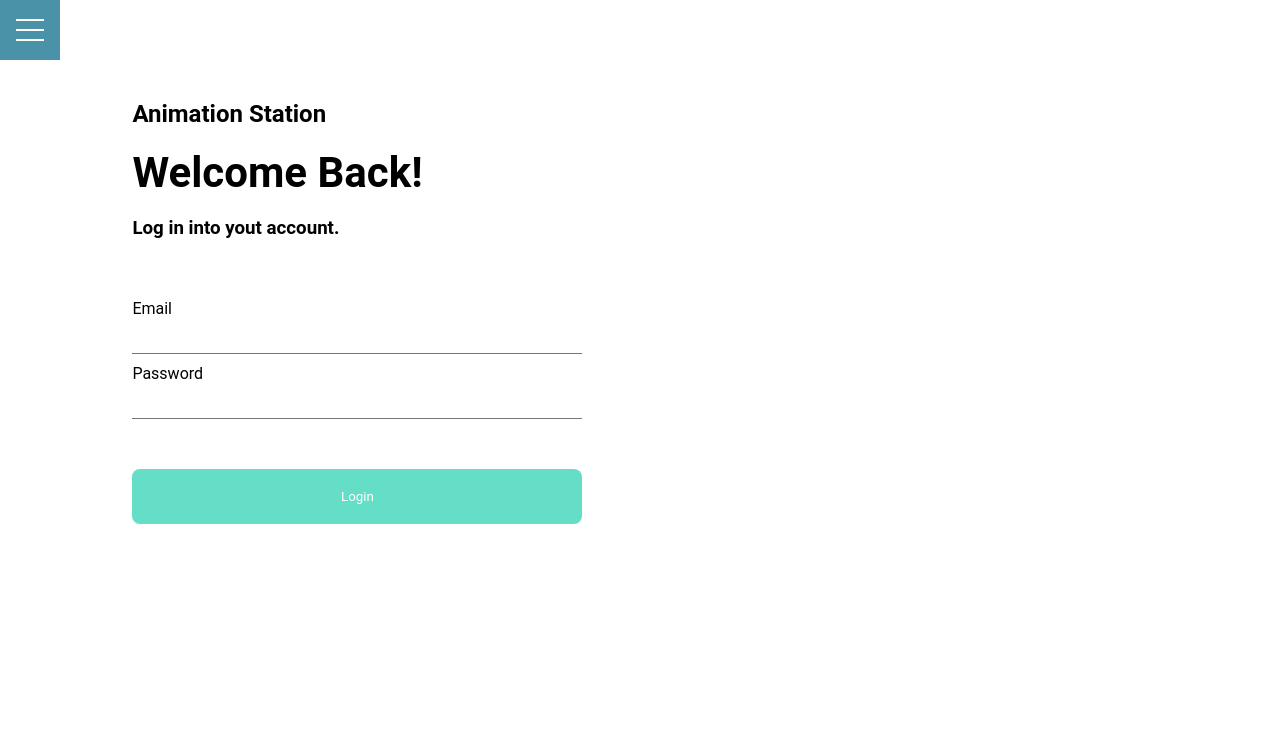
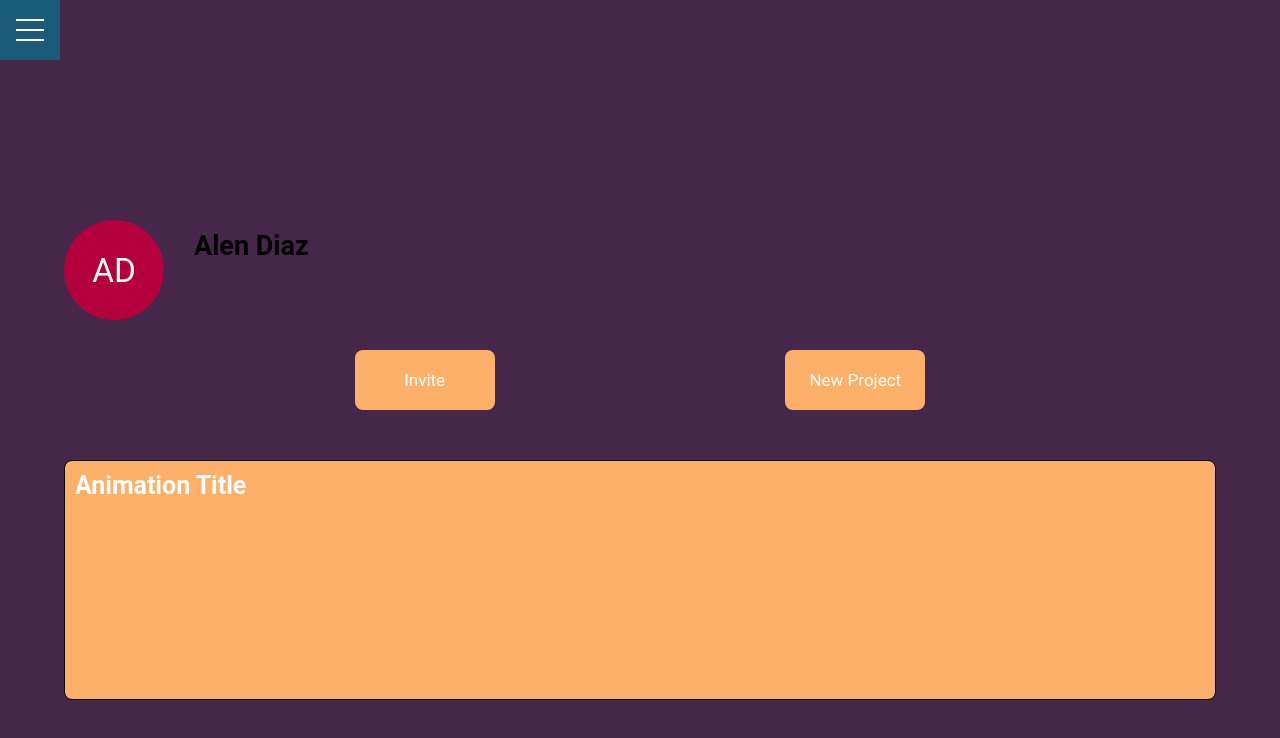
Before and after one commit to nathanielmata/css-animator-capstone-client, a React (Create React App) app in the folder app/: page / in a window 1280 px wide. Shown: the top 738 px of the page. Built offline with nearby package versions, Linux system fonts and the light colour scheme.

Commit message:
profile init

```diff
--- a/app/package.json
+++ b/app/package.json
@@ -7,6 +7,7 @@
     "@testing-library/react": "^11.1.0",
     "@testing-library/user-event": "^12.1.10",
     "react": "^17.0.1",
+    "react-avatar": "^3.9.7",
     "react-dom": "^17.0.1",
     "react-router-dom": "^5.2.0",
     "react-scripts": "4.0.0",
--- a/app/src/App.js
+++ b/app/src/App.js
@@ -4,6 +4,7 @@ import "./App.css";
 import Menu from "./components/menu/Menu";
 import LandingPage from "./routes/landingPage/LandingPage";
 import LoginPage from "./routes/loginPage/LoginPage"
+import ProfilePage from './routes/ProfilePage/ProfilePage'
 
 class App extends React.Component {
   // handlePlay = (e) => {
@@ -17,7 +18,7 @@ class App extends React.Component {
     return (
       <div className="App">
         <Menu />
-        <LoginPage></LoginPage>
+        <ProfilePage></ProfilePage>
       </div>
     );
   }
--- /dev/null
+++ b/app/src/components/AnimationList.js
@@ -0,0 +1,16 @@
+import React from 'react'
+
+const AnimationList = props => {
+    return(
+        <div>
+            <h1 className='animation-list-header' >Animation List</h1>
+            <div className='animation-list-container'>
+                <div className='animation-container'>
+
+                </div>
+            </div>
+        </div>
+    )
+}
+
+export default AnimationList;
--- a/app/src/components/LoginComponent/LoginComponent.js
+++ b/app/src/components/LoginComponent/LoginComponent.js
@@ -14,7 +14,7 @@ const LoginComponent = props =>{
           <input className="user-input" />
           <label className="login-input-label">Password</label>
           <input className="user-input" />
-          <CustomButton color={colors.primaryColor} styles={{marginTop: 50}}>Login</CustomButton>
+          <CustomButton color={colors.purple} styles={{marginTop: 50}}>Login</CustomButton>
         </form>
       </div>
     )
--- /dev/null
+++ b/app/src/components/UserInfo.js
@@ -0,0 +1,26 @@
+import React from "react";
+import Avatar from "react-avatar";
+import CustomButton from "../components/customButton/CustomButton";
+
+const UserInfo = (props) => {
+  let userAvatarList = [
+    "https://images.unsplash.com/photo-1583512603805-3cc6b41f3edb?ixlib=rb-1.2.1&ixid=eyJhcHBfaWQiOjEyMDd9&auto=format&fit=crop&w=800&q=80",
+    "https://images.unsplash.com/photo-1510771463146-e89e6e86560e?ixlib=rb-1.2.1&ixid=eyJhcHBfaWQiOjEyMDd9&auto=format&fit=crop&w=564&q=80",
+    "https://images.unsplash.com/photo-1517423440428-a5a00ad493e8?ixlib=rb-1.2.1&ixid=eyJhcHBfaWQiOjEyMDd9&auto=format&fit=crop&w=687&q=80",
+  ];
+  return (
+    <div className="user-info-container">
+      <Avatar
+        // src="https://images.unsplash.com/photo-1583512603805-3cc6b41f3edb?ixlib=rb-1.2.1&ixid=eyJhcHBfaWQiOjEyMDd9&auto=format&fit=crop&w=800&q=80"
+        name={props.username}
+        size="100"
+        round={true}
+      />{" "}
+      <div className="username-container">
+        <p className="user-name">{props.username}</p>
+      </div>
+    </div>
+  );
+};
+
+export default UserInfo;
--- a/app/src/constants/colors.js
+++ b/app/src/constants/colors.js
@@ -1,4 +1,8 @@
 export default {
     primaryColor: '#64DEC7',
-
+    purple: '#45274a',
+	yellow: '#fdb06a',
+	orange: '#e75a50',
+	green: '#847a59',
+    grey: '#777',
 }
--- a/app/src/index.css
+++ b/app/src/index.css
@@ -1,24 +1,39 @@
-:root{
---primary-color: rgba(13, 110, 139, 0.75);
---overlay-color: rgba(24, 39, 51, 0.85);
---menu-speed: 0.75s;
+:root {
+  --primary-color: rgba(13, 110, 139, 0.75);
+  --overlay-color: rgba(24, 39, 51, 0.85);
+  --menu-speed: 0.75s;
+  --main-bg-one: #45274a;
+  --main-bg-two: #fdb06a;
+  --main-highlight-one: #e75a50;
+  --main-highlight-two: #847a59;
+  --select-bg: var(--main-highlight-one);
+  --select-border: #777;
+  --select-focus: var(--main-highlight-two);
+  --select-arrow: var(--select-border);
 }
-*{
+html{
+  height: 100%;
+  width: 100%;
+  margin: 0;
+  padding: 0;
+}
+* {
   box-sizing: border-box;
   margin: 0;
   padding: 0;
-  font-family: 'Roboto';
+  font-family: "Roboto";
 }
 body {
   margin: 0;
-  font-family: -apple-system, BlinkMacSystemFont, 'Segoe UI', 'Roboto', 'Oxygen',
-    'Ubuntu', 'Cantarell', 'Fira Sans', 'Droid Sans', 'Helvetica Neue',
+  padding: 0;
+  font-family: -apple-system, BlinkMacSystemFont, "Segoe UI", "Roboto", "Oxygen",
+    "Ubuntu", "Cantarell", "Fira Sans", "Droid Sans", "Helvetica Neue",
     sans-serif;
   -webkit-font-smoothing: antialiased;
   -moz-osx-font-smoothing: grayscale;
 }
 
 code {
-  font-family: source-code-pro, Menlo, Monaco, Consolas, 'Courier New',
+  font-family: source-code-pro, Menlo, Monaco, Consolas, "Courier New",
     monospace;
 }
--- /dev/null
+++ b/app/src/routes/ProfilePage/ProfilePage.js
@@ -0,0 +1,25 @@
+import React from "react";
+import "./profilePage.css";
+import UserInfo from "../../components/UserInfo";
+import AnimationList from "../../components/AnimationList";
+import CustomButton from '../../components/customButton/CustomButton'
+import colors from "../../constants/colors"
+
+class ProfilePage extends React.Component {
+  render() {
+    return (
+      <section id="profile-page">
+        <UserInfo username={"Alen Diaz"}></UserInfo>
+        <div className='buttons-container'>
+          <CustomButton styles={{width: 140, fontSize: 17}} color={colors.yellow}  >Invite</CustomButton>
+          <CustomButton styles={{width: 140, fontSize: 17}} color={colors.yellow} >New Project</CustomButton>
+        </div>
+        <div className="animation-container" style={{backgroundColor: colors.yellow}}>
+            <div className="animation-title"><p>Animation Title</p></div>
+        </div>
+        {/* <AnimationList></AnimationList> */}
+      </section>
+    );
+  }
+}
+export default ProfilePage;
--- /dev/null
+++ b/app/src/routes/ProfilePage/profilePage.css
@@ -0,0 +1,56 @@
+.user-info-container{
+    width: 90%;
+    margin: 0 auto;
+    top: 100px;
+    position: relative;
+    display: flex;
+    padding-top: 20px;
+    padding-bottom: 20px;
+}
+.animation-title{
+    font-size: 25px;
+    font-weight: 600;
+    color: white;
+    padding: 10px;
+    top: 0;
+    left: 0;
+    position: absolute;
+}
+.username-container{
+    font-size: 27px;
+    padding-left: 20px;
+    font-weight: 600;
+
+}
+.user-name{
+    padding: 10px;
+}
+/* .animation-list-container{
+    display: flex;
+} */
+.animation-container{
+    height: 240px;
+    width: 90%;
+    margin: 0 auto;
+    margin-top: 50px;
+    border: 1px solid black;
+    border-radius: 8px;
+    position: relative;
+
+}
+/* .animation-list-header{
+    margin-top: 50px;
+} */
+#profile-page{
+    background-color: var(--main-bg-one);
+    height: 100vh;
+    width: 100vw;
+    text-align: center;
+}
+.buttons-container{
+    width: 90%;
+    padding-top: 110px;
+    justify-content: space-evenly;
+    display: flex;
+    margin: 0 auto;
+}
--- a/app/src/routes/loginPage/LoginPage.js
+++ b/app/src/routes/loginPage/LoginPage.js
@@ -1,11 +1,12 @@
 import React from "react";
 import "./loginPage.css";
 import LoginComponent from "../../components/LoginComponent/LoginComponent";
-import RegisterComponent from "../../components/registerComponent/RegisterComponent"
+import RegisterComponent from "../../components/registerComponent/RegisterComponent";
+// import LoginForm from '../../components/LoginForm/LoginFrom'
 
 const LoginPage = (props) => {
   return (
-    <section>
+    <section id='login-page'>
       <LoginComponent />
     </section>
   );
--- a/app/src/routes/loginPage/loginPage.css
+++ b/app/src/routes/loginPage/loginPage.css
@@ -0,0 +1,5 @@
+#login-page{
+    background: var(--main-bg-one);
+    height: 100%;
+    width: 100%;
+}
```
Also changed, not shown: app/src/components/Header/Header.js (+21 -28 lines), 1 other file (tests, documents, lock files or other folders).
